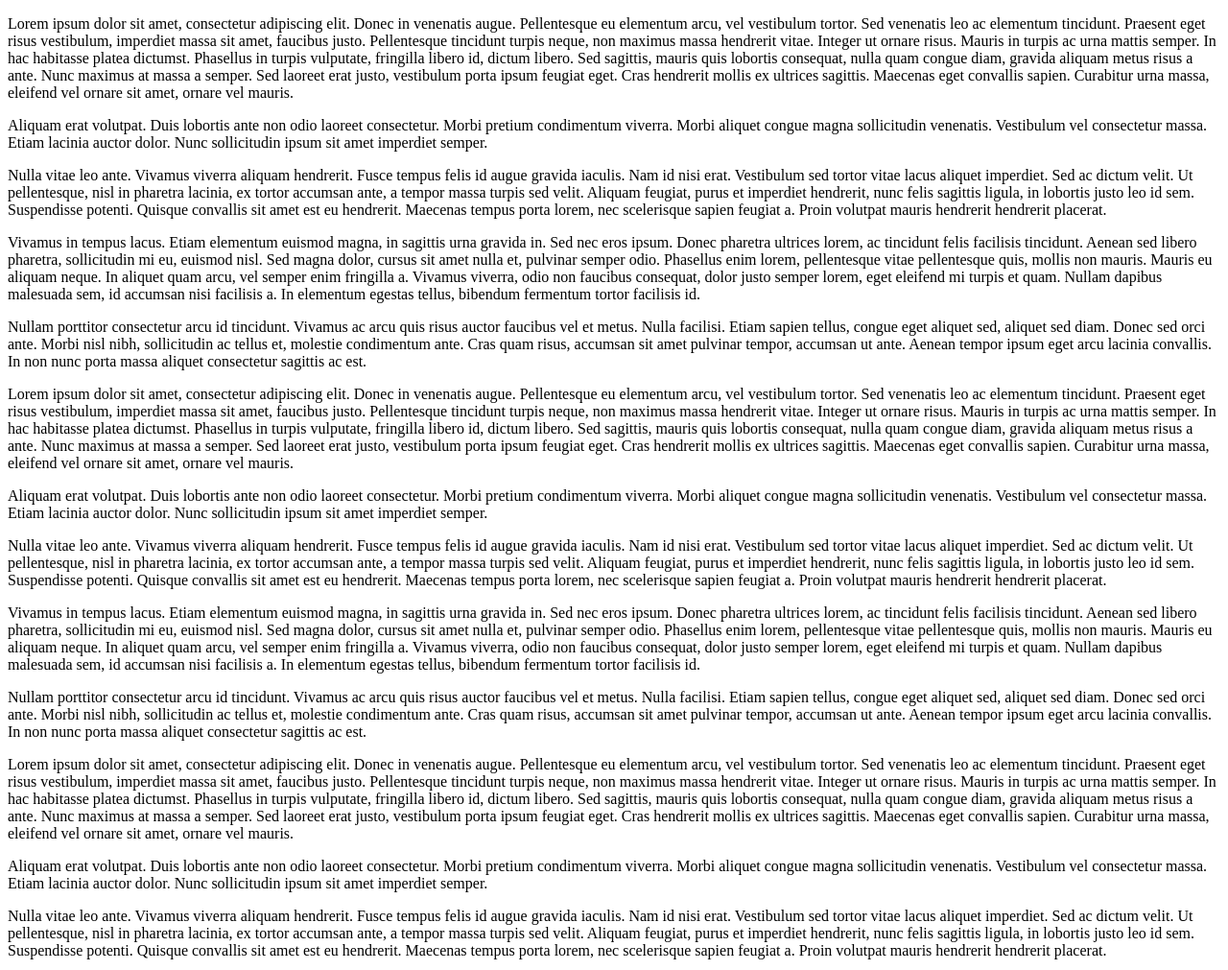
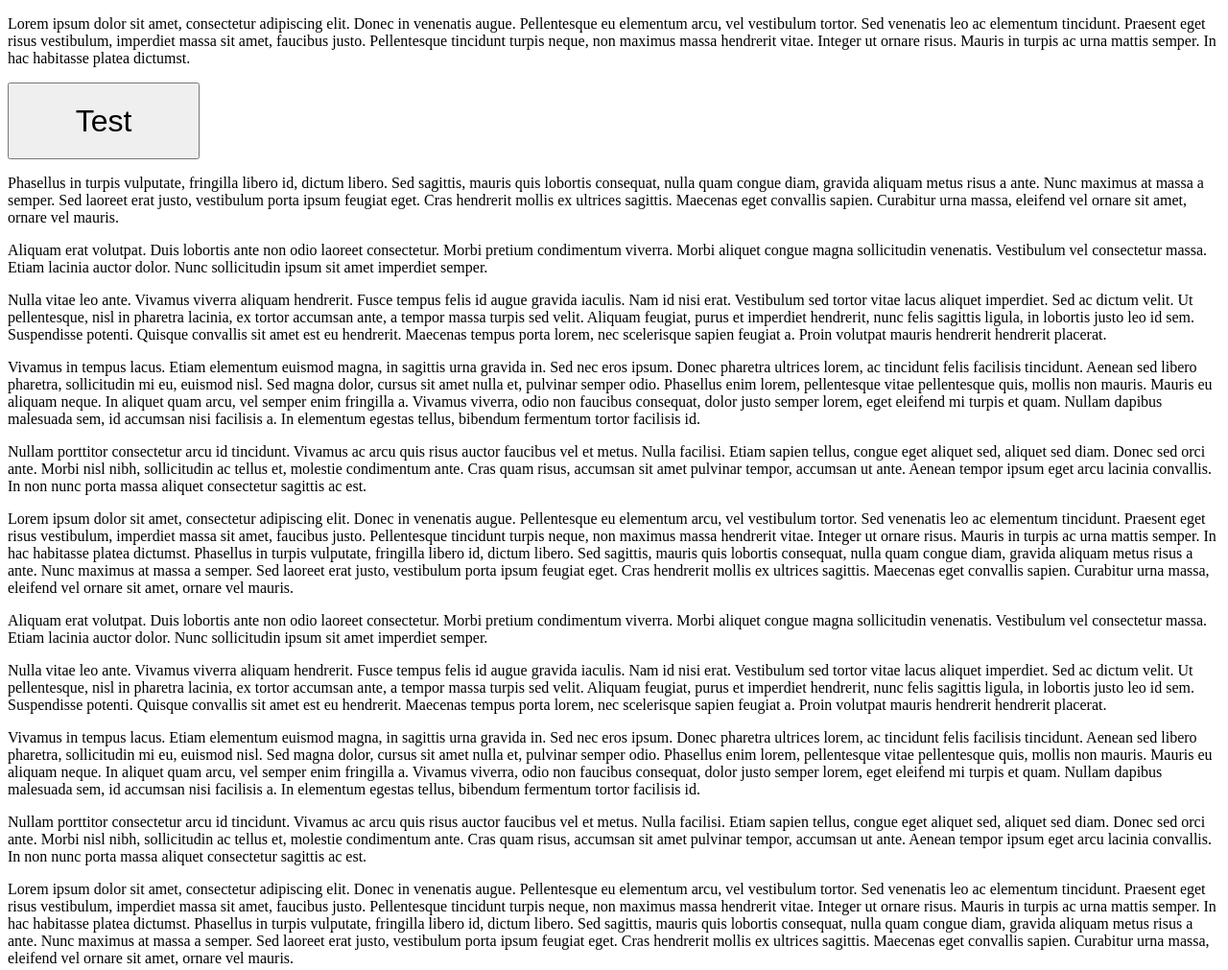
Before and after one commit to kslimani/ad-inflow-modal, a website: page public/index.html in a window 1280 px wide. Shown: the top 1011 px of the page at 96% size. Drawn offline with Linux system fonts and the light colour scheme; files that its build step writes are made by us from their sources; files whose address does not match are found by name.

Commit message:
chore: update index page

```diff
--- a/public/index.html
+++ b/public/index.html
@@ -4,16 +4,23 @@
     <meta name="viewport" content="width=655, user-scalable=yes" />
     <link rel="stylesheet" href="ad-inflow-modal.css">
     <script src="ad-inflow-modal.js"></script>
+    <style type="text/css">
+      .bt-test {
+        width: 200px;
+        height: 80px;
+        font-size: 2em;
+      }
+    </style>
   </head>
   <body>
     <script>
       (function () {
-
         var modal = new AdInflowModal({
           // closeButtonDelay: 3000,
           // skipAdIfNoAutoplay: true,
           // canAutoplayTimeout: 800,
           // logAdPlayerErrors: false,
+          openOnInteractionIfNoAutoplay: true,
           imaAdPlayer: {
             // debug: true
             tag: 'https://diffusepro.com/video-ad/vast/linear/vast2.xml',
@@ -30,7 +37,22 @@
 
     <div>
       <p>
-      Lorem ipsum dolor sit amet, consectetur adipiscing elit. Donec in venenatis augue. Pellentesque eu elementum arcu, vel vestibulum tortor. Sed venenatis leo ac elementum tincidunt. Praesent eget risus vestibulum, imperdiet massa sit amet, faucibus justo. Pellentesque tincidunt turpis neque, non maximus massa hendrerit vitae. Integer ut ornare risus. Mauris in turpis ac urna mattis semper. In hac habitasse platea dictumst. Phasellus in turpis vulputate, fringilla libero id, dictum libero. Sed sagittis, mauris quis lobortis consequat, nulla quam congue diam, gravida aliquam metus risus a ante. Nunc maximus at massa a semper. Sed laoreet erat justo, vestibulum porta ipsum feugiat eget. Cras hendrerit mollis ex ultrices sagittis. Maecenas eget convallis sapien. Curabitur urna massa, eleifend vel ornare sit amet, ornare vel mauris.
+      Lorem ipsum dolor sit amet, consectetur adipiscing elit. Donec in venenatis augue. Pellentesque eu elementum arcu, vel vestibulum tortor. Sed venenatis leo ac elementum tincidunt. Praesent eget risus vestibulum, imperdiet massa sit amet, faucibus justo. Pellentesque tincidunt turpis neque, non maximus massa hendrerit vitae. Integer ut ornare risus. Mauris in turpis ac urna mattis semper. In hac habitasse platea dictumst.
+      </p>
+
+      <button class="bt-test">Test</button>
+      <script>
+        (function () {
+          document
+            .querySelector('.bt-test')
+            .addEventListener('click', function() {
+              alert('button clicked !');
+            });
+        })();
+      </script>
+
+      <p>
+      Phasellus in turpis vulputate, fringilla libero id, dictum libero. Sed sagittis, mauris quis lobortis consequat, nulla quam congue diam, gravida aliquam metus risus a ante. Nunc maximus at massa a semper. Sed laoreet erat justo, vestibulum porta ipsum feugiat eget. Cras hendrerit mollis ex ultrices sagittis. Maecenas eget convallis sapien. Curabitur urna massa, eleifend vel ornare sit amet, ornare vel mauris.
       </p>
 
       <p>
```
